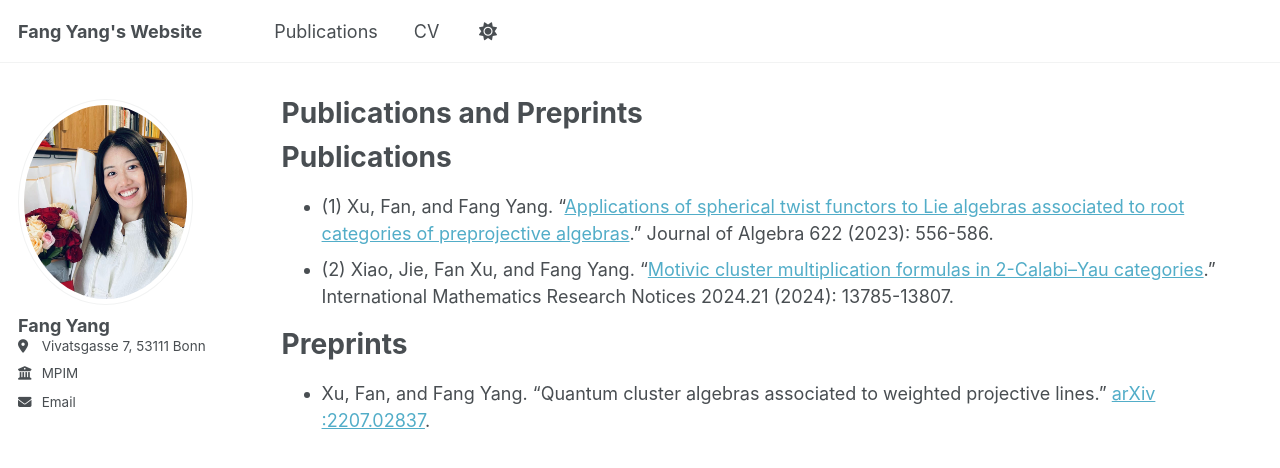
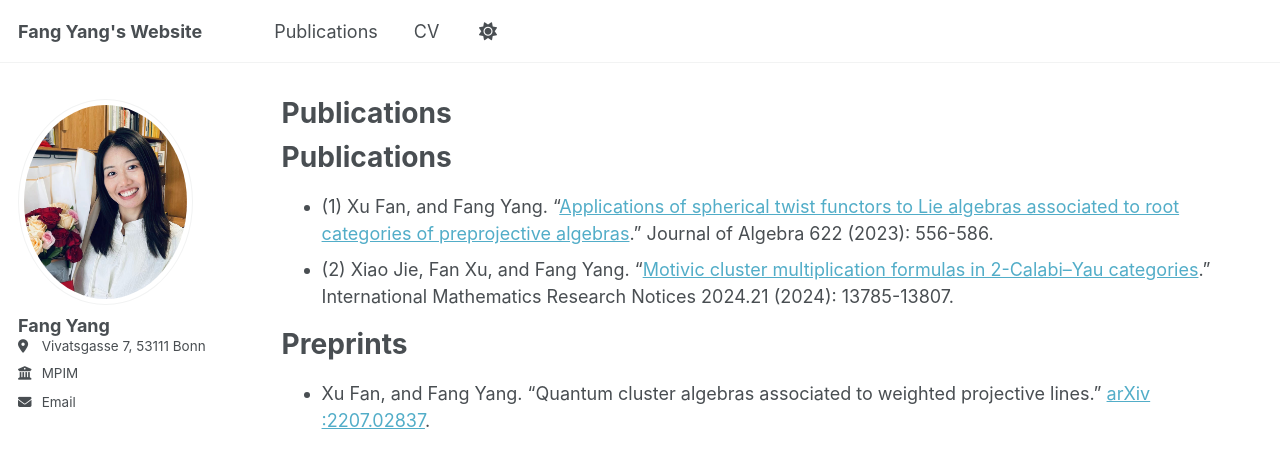
Before and after one commit to FangYang-math/FangYang-math.github.io, a Jekyll site: the page built from _pages/publications.md, in a window 1280 px wide. Shown: the top 468 px of the page. Built offline with Jekyll 4.4.1, drawn with Linux system fonts in a browser that asks for light colours; our own code applies the rules of GitHub Pages for plain Markdown files.

Commit message:
Update publications.md

```diff
--- a/_pages/publications.md
+++ b/_pages/publications.md
@@ -1,6 +1,5 @@
 ---
 layout: archive
-title: "Publications and Preprints"
 permalink: /publications/
 author_profile: true
 redirect_from:
@@ -8,11 +7,11 @@ redirect_from:
 ---
 Publications
 ======
-* (1) Xu, Fan, and Fang Yang. "[Applications of spherical twist functors to Lie algebras associated to root categories of preprojective algebras](https://doi.org/10.1016/j.jalgebra.2023.02.005)."
+* (1) Xu Fan, and Fang Yang. "[Applications of spherical twist functors to Lie algebras associated to root categories of preprojective algebras](https://doi.org/10.1016/j.jalgebra.2023.02.005)."
 Journal of Algebra 622 (2023): 556-586.
-* (2) Xiao, Jie, Fan Xu, and Fang Yang. "[Motivic cluster multiplication formulas in 2-Calabi–Yau categories]( https://doi.org/10.1093/imrn/rnae220)."
+* (2) Xiao Jie, Fan Xu, and Fang Yang. "[Motivic cluster multiplication formulas in 2-Calabi–Yau categories]( https://doi.org/10.1093/imrn/rnae220)."
 International Mathematics Research Notices 2024.21 (2024): 13785-13807.
 
 Preprints
 ======
-* Xu, Fan, and Fang Yang. "Quantum cluster algebras associated to weighted projective lines." [arXiv :2207.02837](https://arxiv.org/abs/2207.02837).
+* Xu Fan, and Fang Yang. "Quantum cluster algebras associated to weighted projective lines." [arXiv :2207.02837](https://arxiv.org/abs/2207.02837).
```
